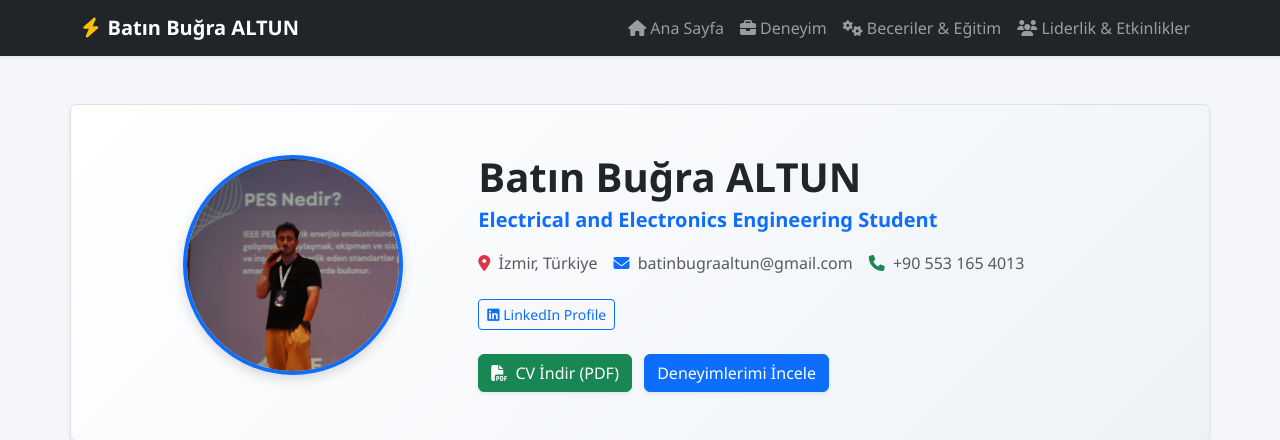
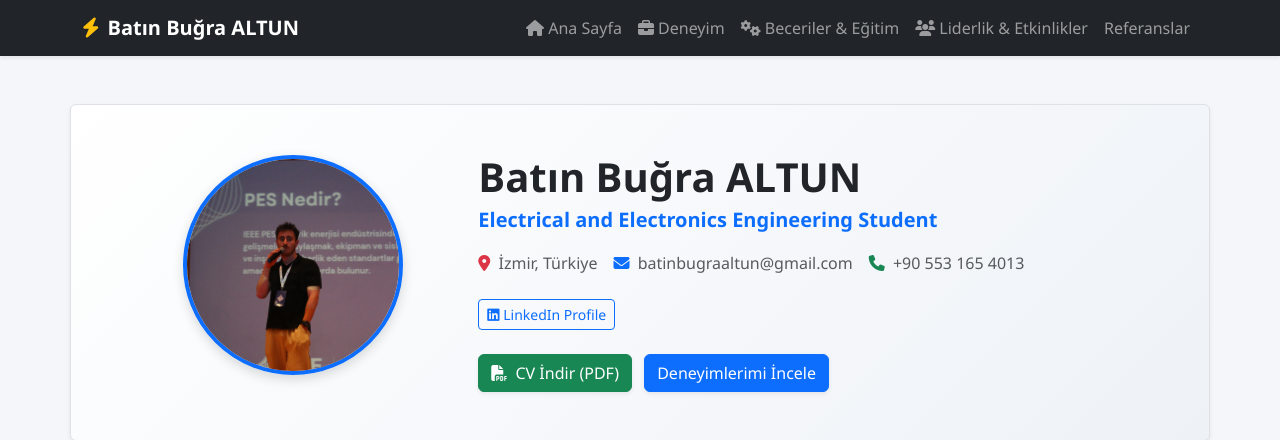
Before and after one commit to batinbugraaltun-dev/benim-cv-sitem, a Flask app: page / in a window 1280 px wide. Shown: the top 440 px of the page. Run offline with Flask 3, Linux system fonts and the light colour scheme.

Commit message:
Referanslar eklendi

```diff
--- a/templates/base.html
+++ b/templates/base.html
@@ -22,6 +22,9 @@
                     <li class="nav-item"><a class="nav-link" href="/deneyim"><i class="fa-solid fa-briefcase"></i> Deneyim</a></li>
                     <li class="nav-item"><a class="nav-link" href="/yetenekler"><i class="fa-solid fa-gears"></i> Beceriler & Eğitim</a></li>
                     <li class="nav-item"><a class="nav-link" href="/liderlik"><i class="fa-solid fa-users"></i> Liderlik & Etkinlikler</a></li>
+                    <li class="nav-item">
+                        <a class="nav-link" href="{{ url_for('referanslar') }}">Referanslar</a>
+</li>
                 </ul>
             </div>
         </div>
```
